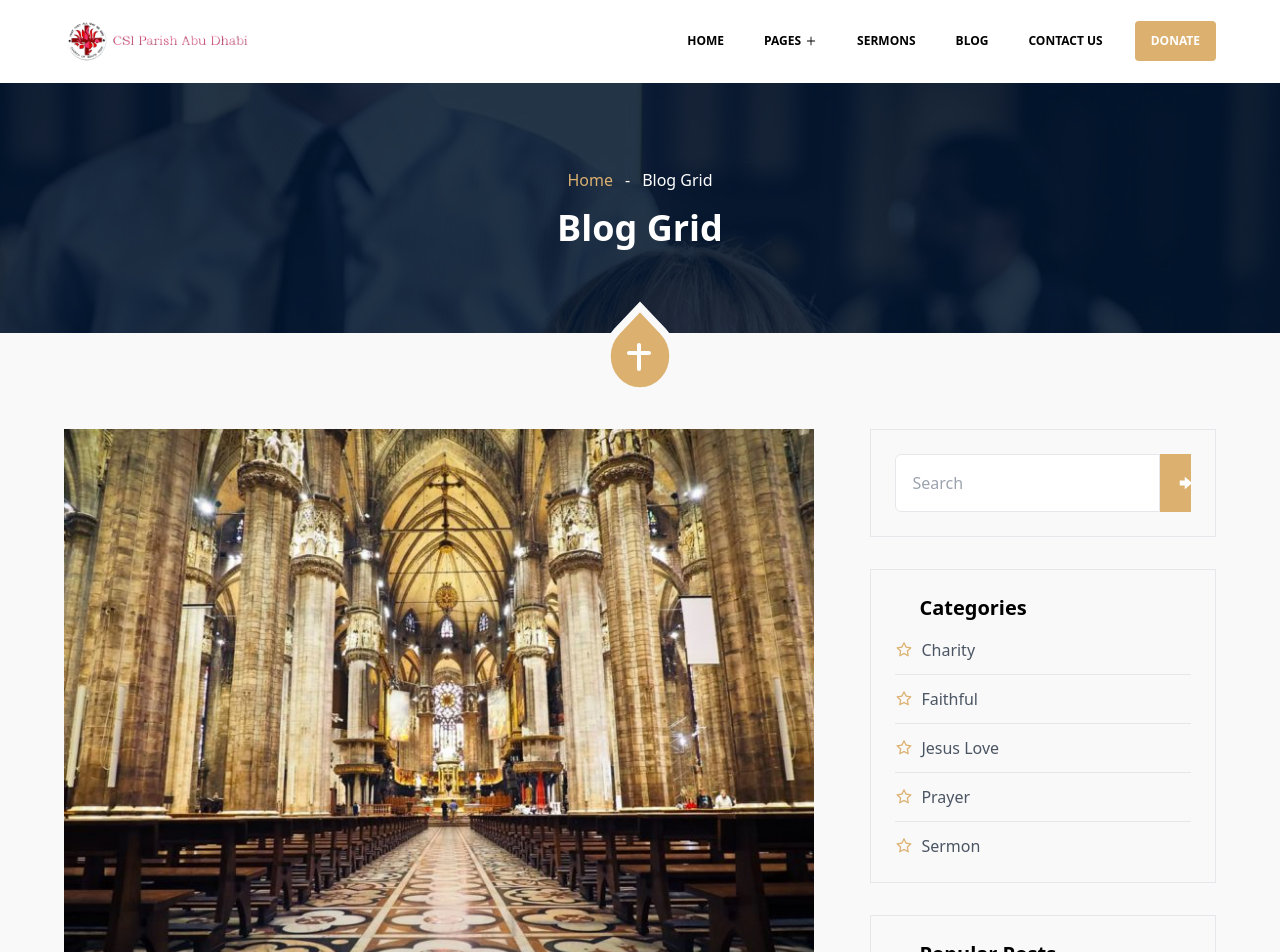
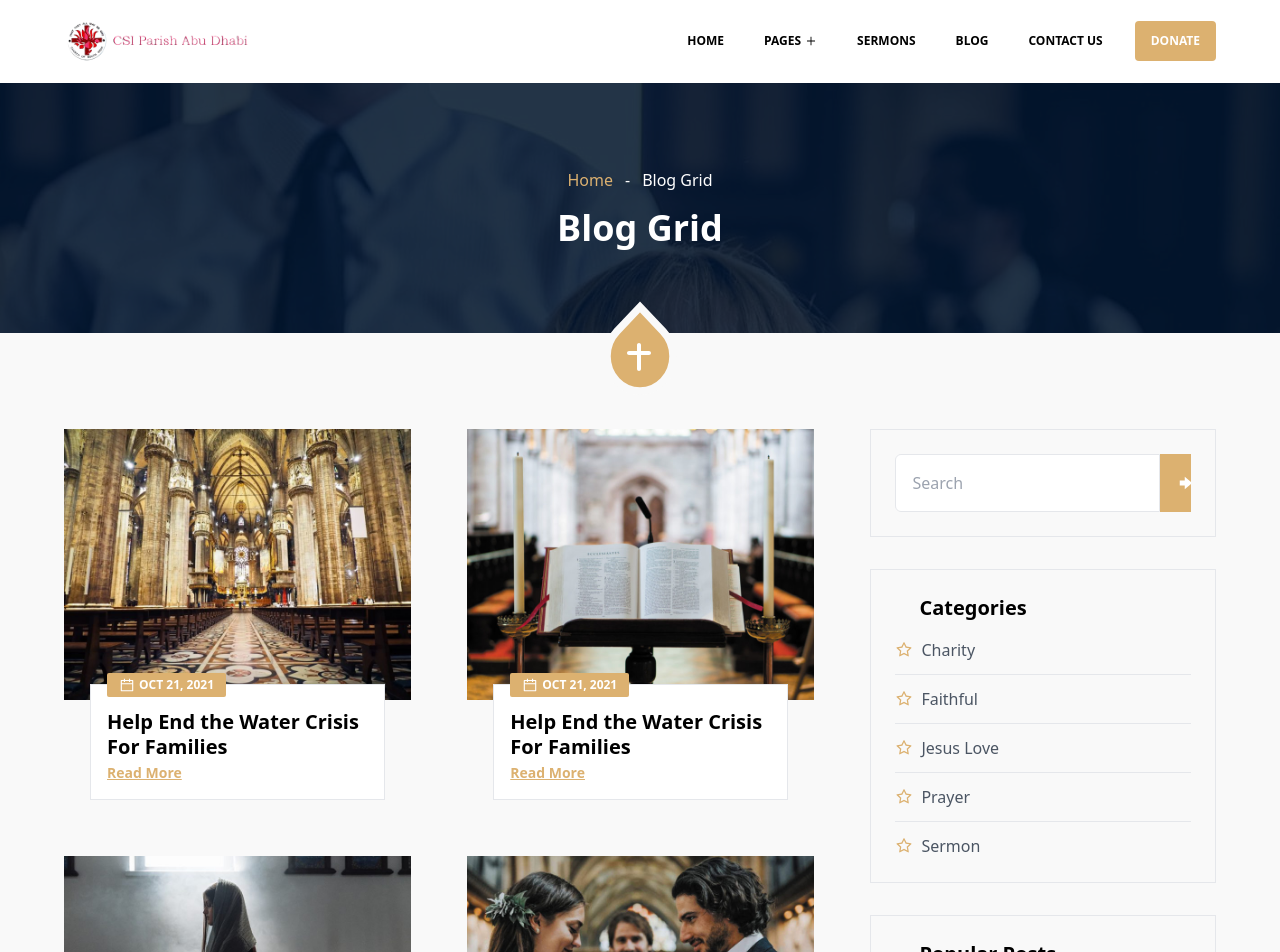
Before and after one commit to sumit-022/church, a Next.js app: page /blog-grid in a window 1280 px wide. Shown: the top 952 px of the page. Built offline with nearby package versions, Linux system fonts and the light colour scheme; some icons are missing.

Commit message:
Small Changes

```diff
--- a/src/components/atoms/cards/blog-card.tsx
+++ b/src/components/atoms/cards/blog-card.tsx
@@ -7,8 +7,8 @@ const BlogCard: React.FC<BlogCardProps> = ({ date, image, title, id }) => {
   const router = useRouter();
   return (
     <div className="flex flex-col h-max">
-      <Image src={image} alt="blog image" />
-      <div className="bg-white pt-6 border p-4 flex flex-col gap-1 relative w-[85%] mx-auto -m-4">
+      <Image src={image} alt="blog image" className="w-full" />
+      <div className="bg-white pt-6 border p-4 flex flex-col gap-1 relative w-[85%] mx-auto -mt-4">
         <h3 className="text-xl leading-tight font-bold">{title}</h3>
         <p
           onClick={() => router.push(`/blog-details/${id}`)}
--- a/src/components/carousels/blog-carousel.tsx
+++ b/src/components/carousels/blog-carousel.tsx
@@ -21,8 +21,6 @@ const BlogCarousel = ({ data, sliderRef }: Props) => {
         modules={[Navigation]}
         slidesPerView={isMobile ? 1 : isTablet ? 2 : 3}
         slidesPerGroup={1}
-        onSlideChange={() => console.log("slide change")}
-        onSwiper={(swiper) => console.log(swiper)}
       >
         {data.map((item, index) => (
           <SwiperSlide key={index}>
--- a/src/components/carousels/event-carousel.tsx
+++ b/src/components/carousels/event-carousel.tsx
@@ -15,8 +15,6 @@ const EventCarousel = ({ data }: { data: EventCardProps[] }) => {
         pagination={{ clickable: true }}
         slidesPerView={isMobile ? 1 : isTablet ? 2 : 3}
         slidesPerGroup={isMobile ? 1 : isTablet ? 2 : 3}
-        onSlideChange={() => console.log("slide change")}
-        onSwiper={(swiper) => console.log(swiper)}
       >
         {data.map((event) => (
           <SwiperSlide key={event.title}>
--- a/src/components/carousels/home-carousel.tsx
+++ b/src/components/carousels/home-carousel.tsx
@@ -22,7 +22,6 @@ const Carousel = () => {
         spaceBetween={0}
         slidesPerView={1}
         navigation
-        onSlideChange={() => console.log("slide change")}
       >
         <SwiperSlide>
           <div className="w-full relative">
--- a/src/components/carousels/team-carousel.tsx
+++ b/src/components/carousels/team-carousel.tsx
@@ -17,8 +17,6 @@ const TeamCarousel = ({ data }: { data: TeamCardProps[] }) => {
       pagination={{ clickable: true }}
       slidesPerView={isMobile ? 1 : isTablet ? 2 : 3}
       slidesPerGroup={isMobile ? 1 : isTablet ? 2 : 3}
-      onSlideChange={() => console.log("slide change")}
-      onSwiper={(swiper) => console.log(swiper)}
     >
       {data.map((item, index) => (
         <SwiperSlide key={index}>
--- a/src/components/layout/header/mobile.tsx
+++ b/src/components/layout/header/mobile.tsx
@@ -14,7 +14,6 @@ const MobileHeader = () => {
   const [open, setOpen] = React.useState(false);
   const handleOpen = () => {
     setOpen(!open);
-    console.log(open);
   };
 
   const router = useRouter();
--- a/src/pages/blog-grid.tsx
+++ b/src/pages/blog-grid.tsx
@@ -12,7 +12,7 @@ const BlogGrid = () => {
       <BreadCrump />
       <Section>
         <div className="flex lg:flex-row flex-col gap-14">
-          <div className="lg:w-[70%] w-full justify-center flex flex-wrap gap-14 h-max">
+          <div className="lg:w-[70%] w-full justify-center grid md:grid-cols-2 grid-cols-1 gap-14 h-max">
             {data.map((item, index) => (
               <BlogCard key={index} {...item} />
             ))}
--- a/src/utils/capitalize.ts
+++ b/src/utils/capitalize.ts
@@ -1,6 +1,5 @@
 function capitalizeString(str: string) {
   const words = str.split("-");
-  console.log("Words", words);
 
   const capitalizedWords = words.map((word) => {
     return word.charAt(0).toUpperCase() + word.slice(1).toLowerCase();
```
